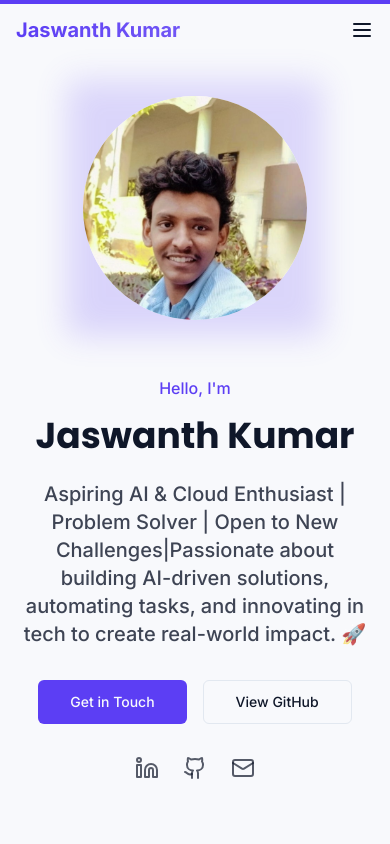
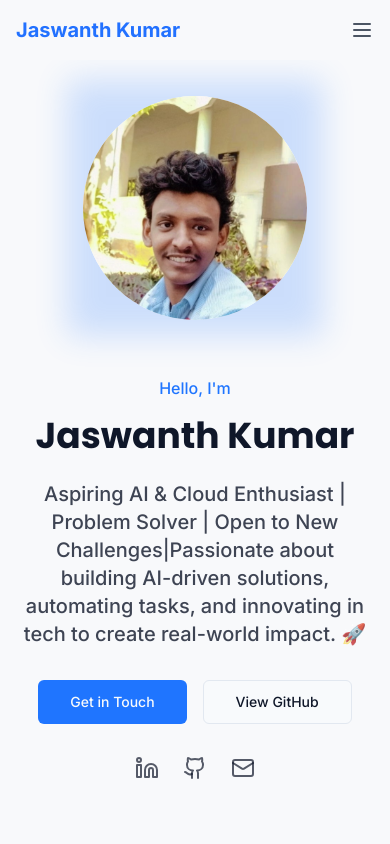
Before and after one commit to jaswanthk993/jaswanthportfolio, a React (Vite) app: page / in a window 390 px wide. Shown: the top 844 px of the page. Built offline with nearby package versions, Linux system fonts and the light colour scheme.

Commit message:
Configure website styling
Configures the website's overall styling and appearance.

```diff
--- a/src/components/Navbar.tsx
+++ b/src/components/Navbar.tsx
@@ -3,6 +3,7 @@ import { useState, useEffect } from "react";
 import { Menu, X, Github, Linkedin, Mail } from "lucide-react";
 import { Link } from "react-router-dom";
 import { Button } from "@/components/ui/button";
+import { cn } from "@/lib/utils";
 
 const Navbar = () => {
   const [isMenuOpen, setIsMenuOpen] = useState(false);
@@ -27,46 +28,59 @@ const Navbar = () => {
 
   return (
     <header
-      className={`fixed top-0 left-0 w-full z-50 transition-all duration-300 ${
+      className={cn(
+        "fixed top-0 left-0 w-full z-50 transition-all duration-300",
         scrolled
-          ? "bg-white/90 dark:bg-navy-dark/90 shadow-md backdrop-blur-sm"
-          : "bg-transparent"
-      }`}
+          ? "bg-[#F8F9FB]/95 shadow-sm backdrop-blur-sm"
+          : "bg-[#F8F9FB]"
+      )}
     >
       <div className="container mx-auto px-4 py-4 flex items-center justify-between">
-        <Link to="/" className="text-xl font-bold gradient-text">
+        <Link to="/" className="text-xl font-bold text-[#2271FF]">
           Jaswanth Kumar
         </Link>
 
         {/* Desktop Navigation */}
         <nav className="hidden md:flex items-center gap-8">
           <Link
+            to="/"
+            className="text-gray-600 hover:text-[#2271FF] transition-colors"
+          >
+            Home
+          </Link>
+          <Link
+            to="/#about"
+            className="text-gray-600 hover:text-[#2271FF] transition-colors"
+          >
+            About
+          </Link>
+          <Link
+            to="/#skills"
+            className="text-gray-600 hover:text-[#2271FF] transition-colors"
+          >
+            Skills
+          </Link>
+          <Link
+            to="/#projects"
+            className="text-gray-600 hover:text-[#2271FF] transition-colors"
+          >
+            Projects
+          </Link>
+          <Link
+            to="/#experience"
+            className="text-gray-600 hover:text-[#2271FF] transition-colors"
+          >
+            Experience
+          </Link>
+          <Link
             to="/#education"
-            className="text-foreground/80 hover:text-primary transition-colors"
+            className="text-gray-600 hover:text-[#2271FF] transition-colors"
           >
             Education
           </Link>
           <Link
-            to="/#projects"
-            className="text-foreground/80 hover:text-primary transition-colors"
-          >
-            Projects
-          </Link>
-          <Link
-            to="/#skills"
-            className="text-foreground/80 hover:text-primary transition-colors"
-          >
-            Skills
-          </Link>
-          <Link
-            to="/#experience"
-            className="text-foreground/80 hover:text-primary transition-colors"
-          >
-            Experience
-          </Link>
-          <Link
             to="/#contact"
-            className="text-foreground/80 hover:text-primary transition-colors"
+            className="text-gray-600 hover:text-[#2271FF] transition-colors"
           >
             Contact
           </Link>
@@ -78,7 +92,7 @@ const Navbar = () => {
             href="https://github.com/jaswanthk993"
             target="_blank"
             rel="noopener noreferrer"
-            className="text-foreground/70 hover:text-primary transition-colors"
+            className="text-gray-600 hover:text-[#2271FF] transition-colors"
             aria-label="GitHub"
           >
             <Github size={20} />
@@ -87,26 +101,23 @@ const Navbar = () => {
             href="https://www.linkedin.com/in/jaswanth-kumar-/"
             target="_blank"
             rel="noopener noreferrer"
-            className="text-foreground/70 hover:text-primary transition-colors"
+            className="text-gray-600 hover:text-[#2271FF] transition-colors"
             aria-label="LinkedIn"
           >
             <Linkedin size={20} />
           </a>
           <a
             href="mailto:jaswanthk993@gmail.com"
-            className="text-foreground/70 hover:text-primary transition-colors"
+            className="text-gray-600 hover:text-[#2271FF] transition-colors"
             aria-label="Email"
           >
             <Mail size={20} />
           </a>
-          <Button asChild>
-            <a href="/#contact">Get in Touch</a>
-          </Button>
         </div>
 
         {/* Mobile Menu Button */}
         <button
-          className="md:hidden text-foreground"
+          className="md:hidden text-gray-600"
           onClick={toggleMenu}
           aria-label="Toggle menu"
         >
@@ -116,35 +127,49 @@ const Navbar = () => {
 
       {/* Mobile Menu */}
       {isMenuOpen && (
-        <div className="md:hidden bg-background dark:bg-navy-dark shadow-lg animate-fade-in">
+        <div className="md:hidden bg-white shadow-lg animate-fade-in">
           <div className="container mx-auto px-4 py-6 flex flex-col gap-6">
             <Link
-              to="/#education"
-              className="text-lg font-medium py-2 border-b border-border"
+              to="/"
+              className="text-lg font-medium py-2 border-b border-gray-100"
               onClick={toggleMenu}
             >
-              Education
+              Home
+            </Link>
+            <Link
+              to="/#about"
+              className="text-lg font-medium py-2 border-b border-gray-100"
+              onClick={toggleMenu}
+            >
+              About
+            </Link>
+            <Link
+              to="/#skills"
+              className="text-lg font-medium py-2 border-b border-gray-100"
+              onClick={toggleMenu}
+            >
+              Skills
             </Link>
             <Link
               to="/#projects"
-              className="text-lg font-medium py-2 border-b border-border"
+              className="text-lg font-medium py-2 border-b border-gray-100"
               onClick={toggleMenu}
             >
               Projects
             </Link>
             <Link
-              to="/#skills"
-              className="text-lg font-medium py-2 border-b border-border"
-              onClick={toggleMenu}
-            >
-              Skills
-            </Link>
-            <Link
               to="/#experience"
-              className="text-lg font-medium py-2 border-b border-border"
+              className="text-lg font-medium py-2 border-b border-gray-100"
               onClick={toggleMenu}
             >
               Experience
+            </Link>
+            <Link
+              to="/#education"
+              className="text-lg font-medium py-2 border-b border-gray-100"
+              onClick={toggleMenu}
+            >
+              Education
             </Link>
             <Link
               to="/#contact"
@@ -159,7 +184,7 @@ const Navbar = () => {
                 href="https://github.com/jaswanthk993"
                 target="_blank"
                 rel="noopener noreferrer"
-                className="text-foreground/70 hover:text-primary transition-colors"
+                className="text-gray-600 hover:text-[#2271FF] transition-colors"
                 aria-label="GitHub"
               >
                 <Github size={22} />
@@ -168,14 +193,14 @@ const Navbar = () => {
                 href="https://www.linkedin.com/in/jaswanth-kumar-/"
                 target="_blank"
                 rel="noopener noreferrer"
-                className="text-foreground/70 hover:text-primary transition-colors"
+                className="text-gray-600 hover:text-[#2271FF] transition-colors"
                 aria-label="LinkedIn"
               >
                 <Linkedin size={22} />
               </a>
               <a
                 href="mailto:jaswanthk993@gmail.com"
-                className="text-foreground/70 hover:text-primary transition-colors"
+                className="text-gray-600 hover:text-[#2271FF] transition-colors"
                 aria-label="Email"
               >
                 <Mail size={22} />
--- a/src/index.css
+++ b/src/index.css
@@ -7,7 +7,7 @@
 
 @layer base {
   :root {
-    --background: 220 33% 98%;
+    --background: 210 33% 98%;
     --foreground: 222 47% 11%;
 
     --card: 0 0% 100%;
@@ -16,16 +16,16 @@
     --popover: 0 0% 100%;
     --popover-foreground: 222 47% 11%;
 
-    --primary: 250 89% 60%;
+    --primary: 217 100% 56%;
     --primary-foreground: 210 40% 98%;
 
-    --secondary: 220 20% 97%;
+    --secondary: 210 20% 97%;
     --secondary-foreground: 222 47% 11%;
 
     --muted: 210 40% 96.1%;
     --muted-foreground: 215.4 16.3% 46.9%;
 
-    --accent: 250 89% 65%;
+    --accent: 217 100% 56%;
     --accent-foreground: 222 47% 11%;
 
     --destructive: 0 84.2% 60.2%;
@@ -33,7 +33,7 @@
 
     --border: 214.3 31.8% 91.4%;
     --input: 214.3 31.8% 91.4%;
-    --ring: 250 89% 60%;
+    --ring: 217 100% 56%;
 
     --radius: 0.5rem;
 
@@ -93,7 +93,7 @@
   }
 
   body {
-    @apply bg-background text-foreground font-sans;
+    @apply bg-[#F8F9FB] text-foreground font-sans;
   }
 
   h1, h2, h3, h4, h5, h6 {
@@ -101,7 +101,7 @@
   }
 
   .gradient-text {
-    @apply bg-gradient-to-r from-primary to-accent bg-clip-text text-transparent;
+    @apply bg-gradient-to-r from-[#2271FF] to-[#4D91FF] bg-clip-text text-transparent;
   }
 
   .section-padding {
@@ -109,6 +109,6 @@
   }
 
   .tech-badge {
-    @apply px-3 py-1 rounded-full text-xs font-medium bg-secondary text-foreground transition-all hover:bg-accent hover:text-white;
+    @apply px-3 py-1 rounded-full text-xs font-medium bg-secondary text-foreground transition-all hover:bg-[#2271FF] hover:text-white;
   }
 }
--- a/src/pages/Index.tsx
+++ b/src/pages/Index.tsx
@@ -10,7 +10,7 @@ import Contact from "@/components/Contact";
 import Footer from "@/components/Footer";
 import { useEffect } from "react";
 
-// Install the necessary dependencies
+// Import the necessary dependencies
 import { motion, useScroll, useSpring } from "framer-motion";
 
 const Index = () => {
@@ -33,20 +33,20 @@ const Index = () => {
   }, []);
 
   return (
-    <div className="min-h-screen">
+    <div className="min-h-screen bg-[#F8F9FB]">
       {/* Progress Bar */}
       <motion.div
-        className="fixed top-0 left-0 right-0 h-1 bg-primary origin-left z-50"
+        className="fixed top-0 left-0 right-0 h-1 bg-[#2271FF] origin-left z-50"
         style={{ scaleX }}
       />
 
       <Navbar />
       <Hero />
       <About />
-      <Education />
       <Skills />
       <Projects />
       <Experience />
+      <Education />
       <Contact />
       <Footer />
     </div>
--- a/tailwind.config.ts
+++ b/tailwind.config.ts
@@ -69,8 +69,8 @@ export default {
 					light: '#203656'
 				},
 				tech: {
-					DEFAULT: '#8B5CF6',
-					light: '#A78BFA'
+					DEFAULT: '#2271FF',
+					light: '#4D91FF'
 				}
 			},
 			fontFamily: {
```
Also changed, not shown: src/components/Projects.tsx (+14 -14 lines).
